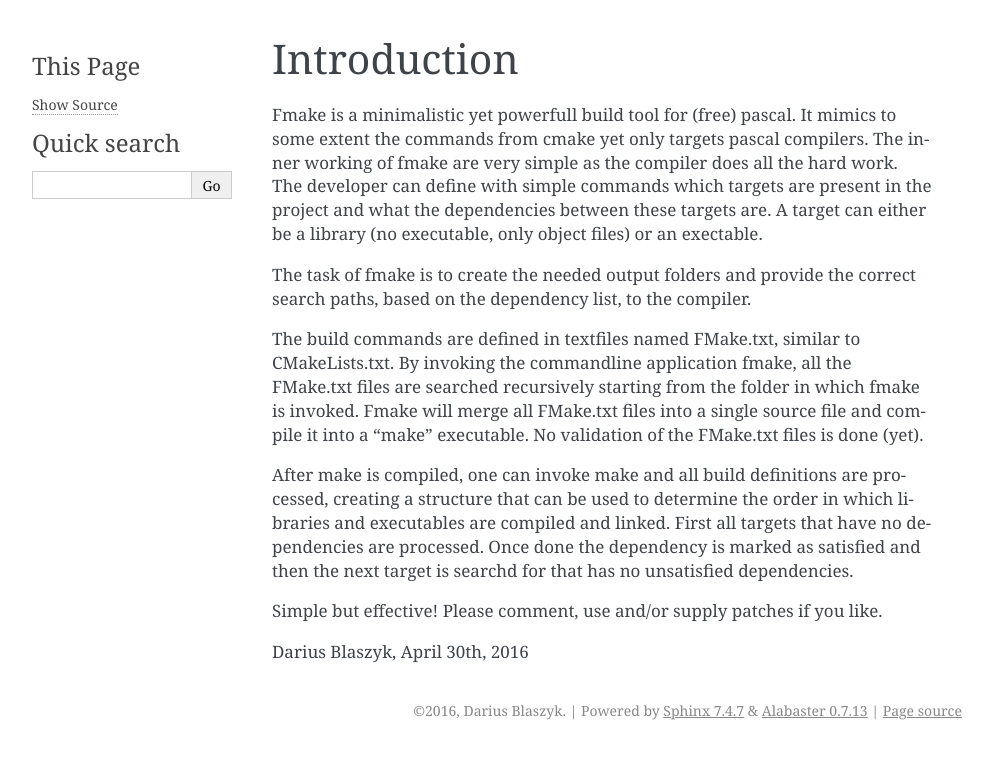
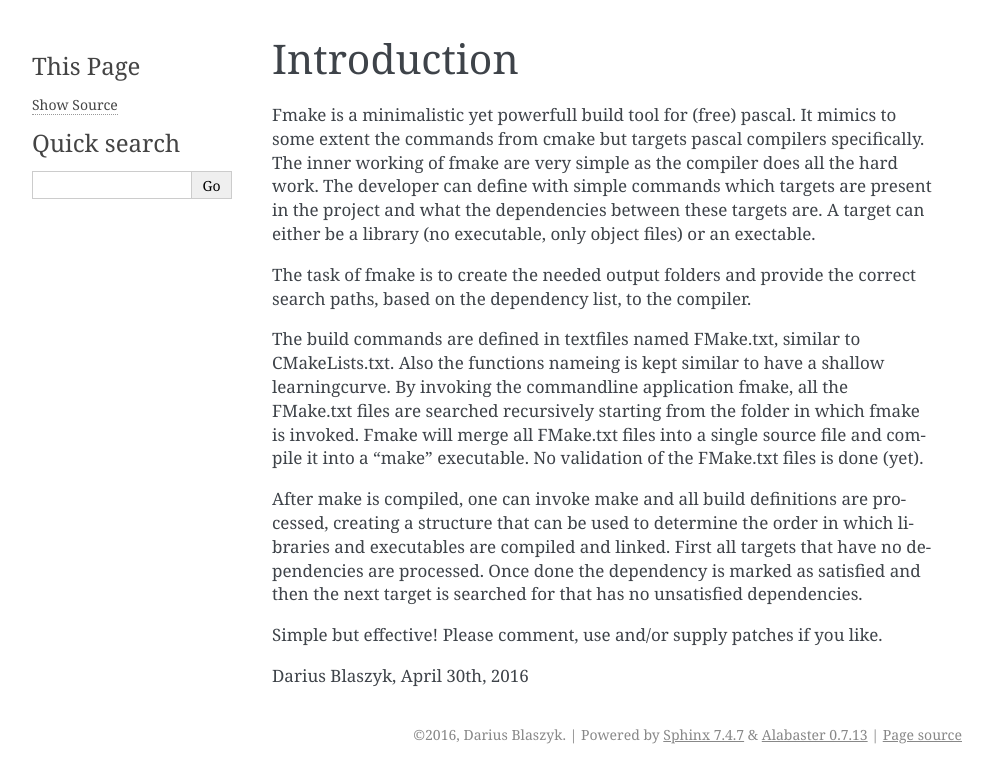
Before and after one commit to daar/pmake, a Sphinx documentation site: the page built from doc/introduction.rst, in a window 1280 px wide. Shown: the top 783 px of the page, without its empty margins (148-1141 px from the left). Built offline with Sphinx 7.4.7, drawn with Linux system fonts in a browser that asks for light colours.

Commit message:
doc   - some small improvements in the documentation fmake   - moved fmake source files to separate folder   - fixed install target   - fixed clean target

```diff
--- a/doc/introduction.rst
+++ b/doc/introduction.rst
@@ -1,13 +1,13 @@
 Introduction
 ------------
 
-Fmake is a minimalistic yet powerfull build tool for (free) pascal. It mimics to some extent the commands from cmake yet only targets pascal compilers. The inner working of fmake are very simple as the compiler does all the hard work. The developer can define with simple commands which targets are present in the project and what the dependencies between these targets are. A target can either be a library (no executable, only object files) or an exectable.
+Fmake is a minimalistic yet powerfull build tool for (free) pascal. It mimics to some extent the commands from cmake but targets pascal compilers specifically. The inner working of fmake are very simple as the compiler does all the hard work. The developer can define with simple commands which targets are present in the project and what the dependencies between these targets are. A target can either be a library (no executable, only object files) or an exectable.
 
 The task of fmake is to create the needed output folders and provide the correct search paths, based on the dependency list, to the compiler.
 
-The build commands are defined in textfiles named FMake.txt, similar to CMakeLists.txt. By invoking the commandline application fmake, all the FMake.txt files are searched recursively starting from the folder in which fmake is invoked. Fmake will merge all FMake.txt files into a single source file and compile it into a "make" executable. No validation of the FMake.txt files is done (yet).
+The build commands are defined in textfiles named FMake.txt, similar to CMakeLists.txt. Also the functions nameing is kept similar to have a shallow learningcurve. By invoking the commandline application fmake, all the FMake.txt files are searched recursively starting from the folder in which fmake is invoked. Fmake will merge all FMake.txt files into a single source file and compile it into a "make" executable. No validation of the FMake.txt files is done (yet).
 
-After make is compiled, one can invoke make and all build definitions are processed, creating a structure that can be used to determine the order in which libraries and executables are compiled and linked. First all targets that have no dependencies are processed. Once done the dependency is marked as satisfied and then the next target is searchd for that has no unsatisfied dependencies.
+After make is compiled, one can invoke make and all build definitions are processed, creating a structure that can be used to determine the order in which libraries and executables are compiled and linked. First all targets that have no dependencies are processed. Once done the dependency is marked as satisfied and then the next target is searched for that has no unsatisfied dependencies.
 
 Simple but effective! Please comment, use and/or supply patches if you like.
 
--- a/doc/quickstart.rst
+++ b/doc/quickstart.rst
@@ -98,6 +98,5 @@ Now the project can be compiled by using the following commands;
 
   >./fmake
   >./make install
-  >
 
 If all went well there will be two folders created in the root folder ./bin/x86_64-win64 and ./units/x86_64-win64 (in case you are working on a 64bit windows machine, using the 64bit FPC compiler). In the bin folder you will find an executable called hellodemo.exe.
```
Also changed, not shown: 10 other files.
